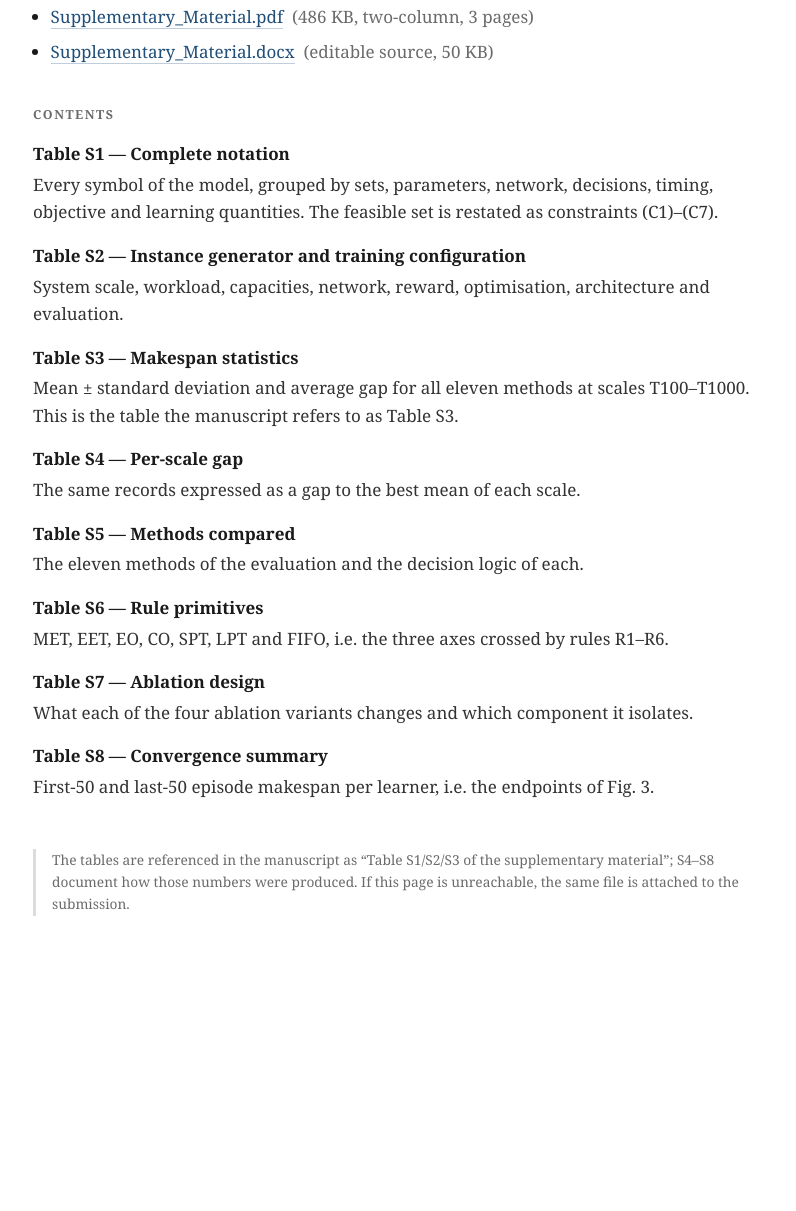
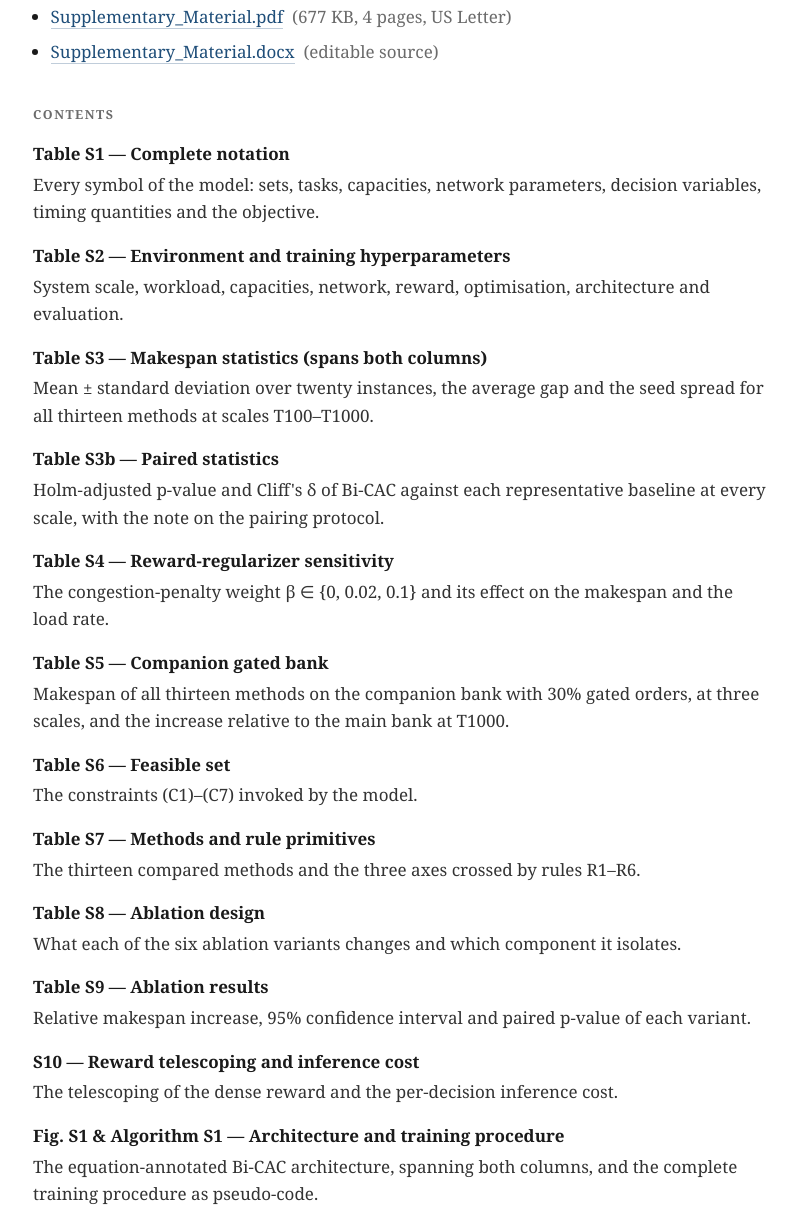
Before and after one commit to chan0l/bicac-supp, a plain HTML site: page index.html in a window 1280 px wide. Shown: the part 219-1430 px from the top of the page, without its empty margins (239-1035 px from the left). Before the commit the page ends 1244 px from the top, so only its background shows below. Drawn offline with Linux system fonts and the light colour scheme.

Commit message:
Add files via upload

```diff
--- a/index.html
+++ b/index.html
@@ -41,43 +41,61 @@
 
 <h2>Files</h2>
 <ul>
-  <li><a href="Supplementary_Material.pdf">Supplementary_Material.pdf</a> &nbsp;<span style="color:#6b6b6b">(486 KB, two-column, 3 pages)</span></li>
-  <li><a href="Supplementary_Material.docx">Supplementary_Material.docx</a> &nbsp;<span style="color:#6b6b6b">(editable source, 50 KB)</span></li>
+  <li><a href="Supplementary_Material.pdf">Supplementary_Material.pdf</a> &nbsp;<span style="color:#6b6b6b">(677 KB, 4 pages, US Letter)</span></li>
+  <li><a href="Supplementary_Material.docx">Supplementary_Material.docx</a> &nbsp;<span style="color:#6b6b6b">(editable source)</span></li>
 </ul>
 
 <h2>Contents</h2>
 <dl>
   <dt>Table S1 — Complete notation</dt>
-  <dd>Every symbol of the model, grouped by sets, parameters, network, decisions, timing,
-      objective and learning quantities. The feasible set is restated as constraints (C1)–(C7).</dd>
+  <dd>Every symbol of the model: sets, tasks, capacities, network parameters, decision
+      variables, timing quantities and the objective.</dd>
 
-  <dt>Table S2 — Instance generator and training configuration</dt>
+  <dt>Table S2 — Environment and training hyperparameters</dt>
   <dd>System scale, workload, capacities, network, reward, optimisation, architecture and evaluation.</dd>
 
-  <dt>Table S3 — Makespan statistics</dt>
-  <dd>Mean ± standard deviation and average gap for all eleven methods at scales T100–T1000.
-      This is the table the manuscript refers to as Table S3.</dd>
+  <dt>Table S3 — Makespan statistics (spans both columns)</dt>
+  <dd>Mean ± standard deviation over twenty instances, the average gap and the seed spread
+      for all thirteen methods at scales T100–T1000.</dd>
 
-  <dt>Table S4 — Per-scale gap</dt>
-  <dd>The same records expressed as a gap to the best mean of each scale.</dd>
+  <dt>Table S3b — Paired statistics</dt>
+  <dd>Holm-adjusted p-value and Cliff's δ of Bi-CAC against each representative baseline at
+      every scale, with the note on the pairing protocol.</dd>
 
-  <dt>Table S5 — Methods compared</dt>
-  <dd>The eleven methods of the evaluation and the decision logic of each.</dd>
+  <dt>Table S4 — Reward-regularizer sensitivity</dt>
+  <dd>The congestion-penalty weight β ∈ {0, 0.02, 0.1} and its effect on the makespan and the
+      load rate.</dd>
 
-  <dt>Table S6 — Rule primitives</dt>
-  <dd>MET, EET, EO, CO, SPT, LPT and FIFO, i.e. the three axes crossed by rules R1–R6.</dd>
+  <dt>Table S5 — Companion gated bank</dt>
+  <dd>Makespan of all thirteen methods on the companion bank with 30% gated orders, at three
+      scales, and the increase relative to the main bank at T1000.</dd>
 
-  <dt>Table S7 — Ablation design</dt>
-  <dd>What each of the four ablation variants changes and which component it isolates.</dd>
+  <dt>Table S6 — Feasible set</dt>
+  <dd>The constraints (C1)–(C7) invoked by the model.</dd>
 
-  <dt>Table S8 — Convergence summary</dt>
-  <dd>First-50 and last-50 episode makespan per learner, i.e. the endpoints of Fig. 3.</dd>
+  <dt>Table S7 — Methods and rule primitives</dt>
+  <dd>The thirteen compared methods and the three axes crossed by rules R1–R6.</dd>
+
+  <dt>Table S8 — Ablation design</dt>
+  <dd>What each of the six ablation variants changes and which component it isolates.</dd>
+
+  <dt>Table S9 — Ablation results</dt>
+  <dd>Relative makespan increase, 95% confidence interval and paired p-value of each variant.</dd>
+
+  <dt>S10 — Reward telescoping and inference cost</dt>
+  <dd>The telescoping of the dense reward and the per-decision inference cost.</dd>
+
+  <dt>Fig. S1 &amp; Algorithm S1 — Architecture and training procedure</dt>
+  <dd>The equation-annotated Bi-CAC architecture, spanning both columns, and the complete
+      training procedure as pseudo-code.</dd>
 </dl>
 
 <p class="note">
-  The tables are referenced in the manuscript as “Table S1/S2/S3 of the supplementary material”;
-  S4–S8 document how those numbers were produced. If this page is unreachable, the same file is
-  attached to the submission.
+  The tables are referenced in the manuscript as “Table S1–S5 of the supplementary material”,
+  including the companion statistics in Table S3b; S6–S11 document the feasible set, the method
+  definitions, the ablation design and results, the reward derivation, the architecture diagram
+  and the training procedure. If this page is unreachable, the same file is attached to the
+  submission.
 </p>
 
 </body>
```
Also changed, not shown: 3 other files.
